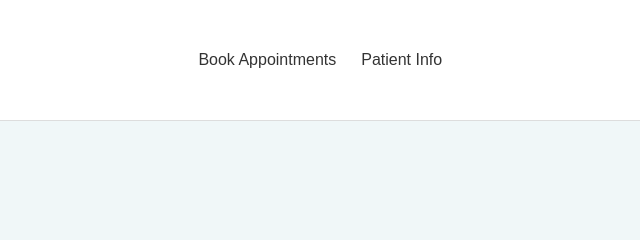
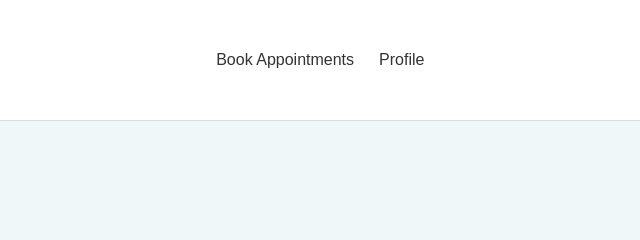
Before and after one commit to Tyresentate/IT3-Project-3, a website: page BookingConfirmation.html in a window 1280 px wide. Shown: the top 240 px of the page, 251-891 px from the left. Drawn offline with Linux system fonts and the light colour scheme.

Commit message:
Latest update

```diff
--- a/BookingConfirmation.html
+++ b/BookingConfirmation.html
@@ -13,7 +13,7 @@
   <img src="images/logo.svg" alt="logo" class="logo">
   <ul>
     <li><a href="Booking.html">Book Appointments</a></li>
-    <li><a href="PatientInfo.html">Patient Info</a></li>
+    <li><a href="PatientProfile.html">Profile</a></li>
   </ul>
   <div class="logged-in-container">
     <span class="logged-in-text">Welcome user</span>
```
